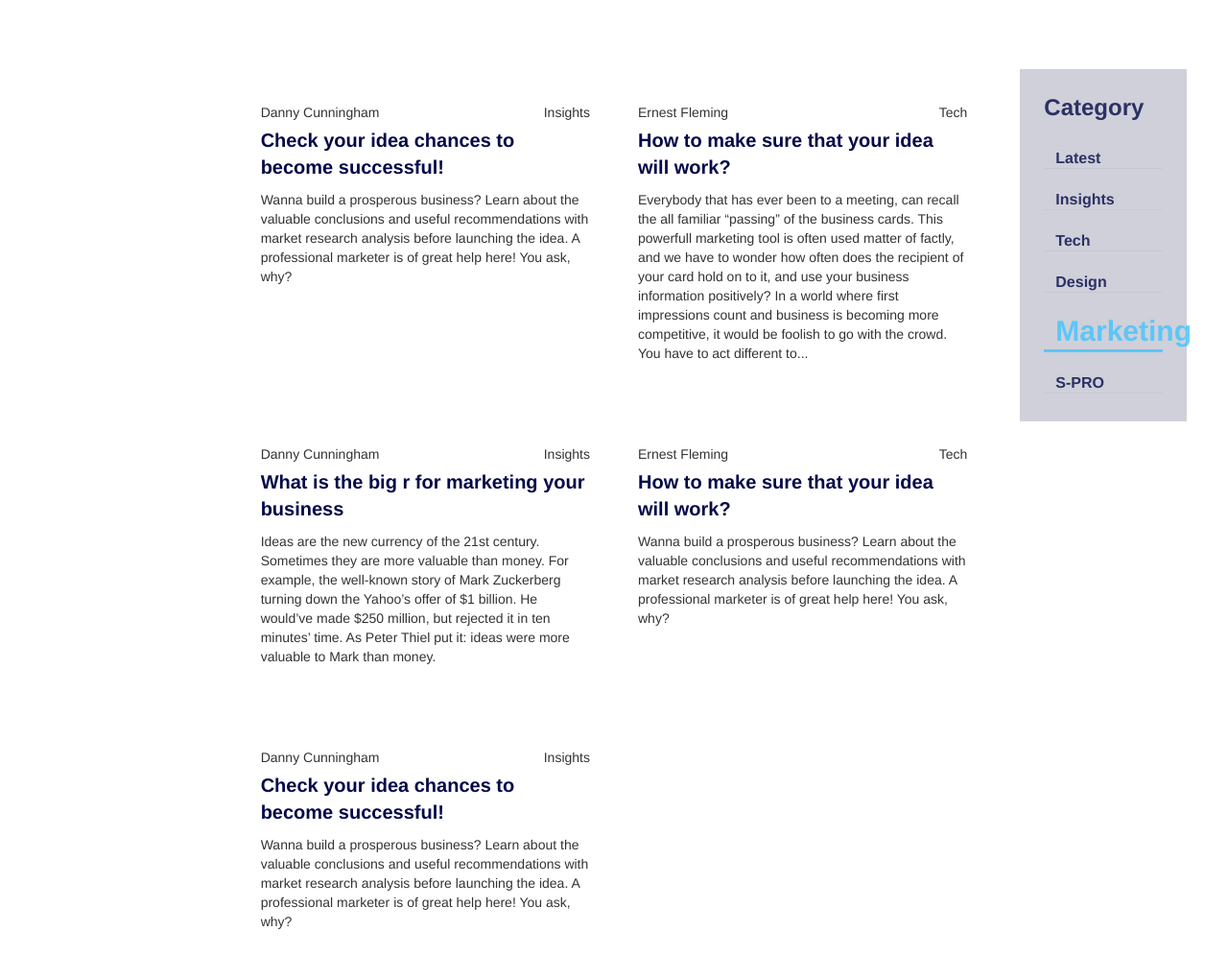
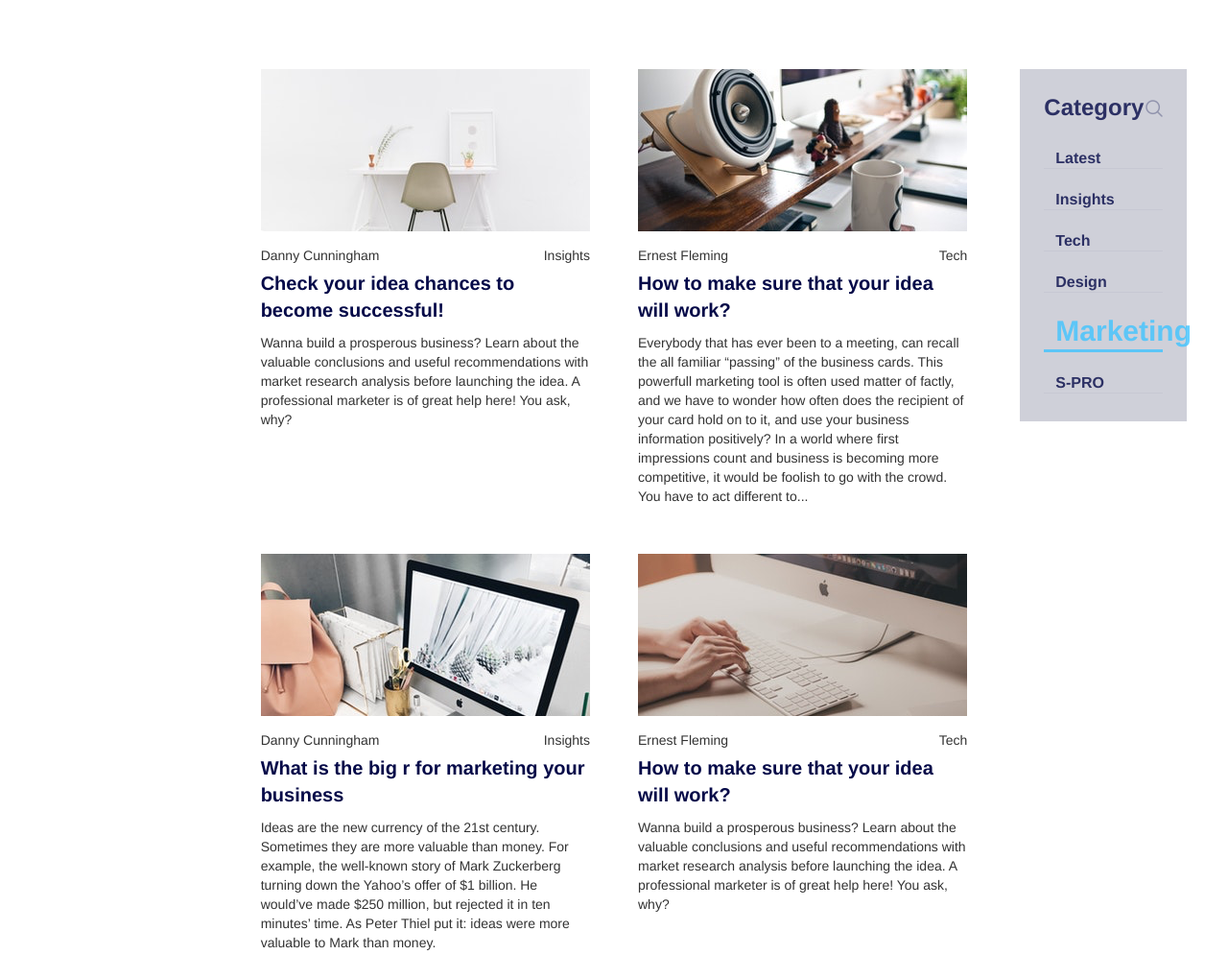
Before and after one commit to zloyleva/html_template, a website: page index.html in a window 1280 px wide. Shown: the part 449-1444 px from the top of the page at 96% size. Drawn offline with nearby package versions, Linux system fonts and the light colour scheme; the site is published under a folder, as on GitHub Pages, so addresses that start at the root find nothing; a web font is replaced by a local one.

Commit message:
fix images paths ih html

```diff
--- a/index.html
+++ b/index.html
@@ -6,7 +6,7 @@
     <meta name="viewport" content="width=device-width, initial-scale=1">
     <title>S-PRO Blog</title>
     <!-- Include jQuery -->
-    <script src="http://code.jquery.com/jquery-3.2.1.js" integrity="sha256-DZAnKJ/6XZ9si04Hgrsxu/8s717jcIzLy3oi35EouyE=" crossorigin="anonymous"></script>
+    <script src="https://code.jquery.com/jquery-3.2.1.js" integrity="sha256-DZAnKJ/6XZ9si04Hgrsxu/8s717jcIzLy3oi35EouyE=" crossorigin="anonymous"></script>
     <!-- Include Bootstrap -->
     <link rel="stylesheet" href="https://maxcdn.bootstrapcdn.com/bootstrap/3.3.7/css/bootstrap.min.css" integrity="sha384-BVYiiSIFeK1dGmJRAkycuHAHRg32OmUcww7on3RYdg4Va+PmSTsz/K68vbdEjh4u" crossorigin="anonymous">
     <script src="https://maxcdn.bootstrapcdn.com/bootstrap/3.3.7/js/bootstrap.min.js" integrity="sha384-Tc5IQib027qvyjSMfHjOMaLkfuWVxZxUPnCJA7l2mCWNIpG9mGCD8wGNIcPD7Txa" crossorigin="anonymous"></script>
@@ -20,7 +20,7 @@
             <div class="row">
                 <div class="logo_menu">
                     <div class="logo">
-                        <a href="#"><img src="/images/logo_s_pro_blog.png" alt=""></a>
+                        <a href="#"><img src="./images/logo_s_pro_blog.png" alt=""></a>
                     </div>
                     <ul class="header-navigation">
                         <li><a href="#">About</a></li>
@@ -41,7 +41,7 @@
                 <div class="row">
                     <div class="logo_menu">
                         <div class="logo">
-                            <a href="#"><img src="/images/logo_s_pro_blog_rename.png" alt=""></a>
+                            <a href="#"><img src="./images/logo_s_pro_blog_rename.png" alt=""></a>
                         </div>
                         <ul class="header-navigation">
                             <li><a href="#">About</a></li>
@@ -76,7 +76,7 @@
                 <!-- Single article -->
                 <div class="article_item">
                     <div class="article_thumbnail">
-                        <img src="/images/Rectangle.png" alt="">
+                        <img src="./images/Rectangle.png" alt="">
                     </div>
                     <div class="article_params">
                         <span class="article_author">Danny Cunningham</span>
@@ -95,7 +95,7 @@
                 <!-- Single article -->
                 <div class="article_item">
                     <div class="article_thumbnail">
-                        <img src="/images/Rectangle1.png" alt="">
+                        <img src="./images/Rectangle1.png" alt="">
                     </div>
                     <div class="article_params">
                         <span class="article_author">Ernest Fleming</span>
@@ -115,7 +115,7 @@
                 <!-- Single article -->
                 <div class="article_item">
                     <div class="article_thumbnail">
-                        <img src="/images/Rectangle2.png" alt="">
+                        <img src="./images/Rectangle2.png" alt="">
                     </div>
                     <div class="article_params">
                         <span class="article_author">Danny Cunningham</span>
@@ -133,7 +133,7 @@
                 <!-- Single article -->
                 <div class="article_item">
                     <div class="article_thumbnail">
-                        <img src="/images/Rectangle3.png" alt="">
+                        <img src="./images/Rectangle3.png" alt="">
                     </div>
                     <div class="article_params">
                         <span class="article_author">Ernest Fleming</span>
@@ -152,7 +152,7 @@
                 <!-- Single article -->
                 <div class="article_item">
                     <div class="article_thumbnail">
-                        <img src="/images/Rectangle.png" alt="">
+                        <img src="./images/Rectangle.png" alt="">
                     </div>
                     <div class="article_params">
                         <span class="article_author">Danny Cunningham</span>
@@ -174,7 +174,7 @@
                 <div class="move_part">
                     <div class="sidebar_header">
                         <span class="category_title">Category</span>
-                        <a href="#"><img src="/images/search.png" alt=""></a>
+                        <a href="#"><img src="./images/search.png" alt=""></a>
                     </div>
                     <ul class="category_items_list">
                         <li class="category_item"><a href="#">Latest</a></li>
@@ -208,7 +208,7 @@
             <div class="footer_description">
                 <div class="about_us">
                     <div class="footer_logo">
-                        <a href="#"><img src="images/logo_s_pro_footer.png" alt=""></a>
+                        <a href="#"><img src="./images/logo_s_pro_footer.png" alt=""></a>
                     </div>
                     <div class="spro_description">
                         <p>Full-stack mobile (iOS, Android)
```
